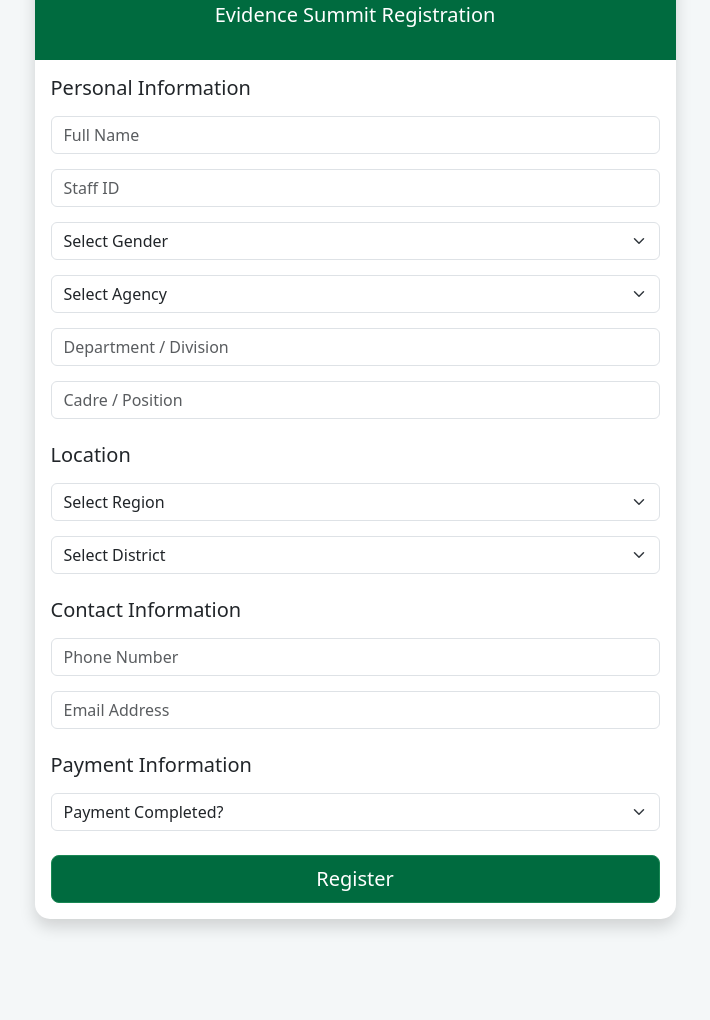
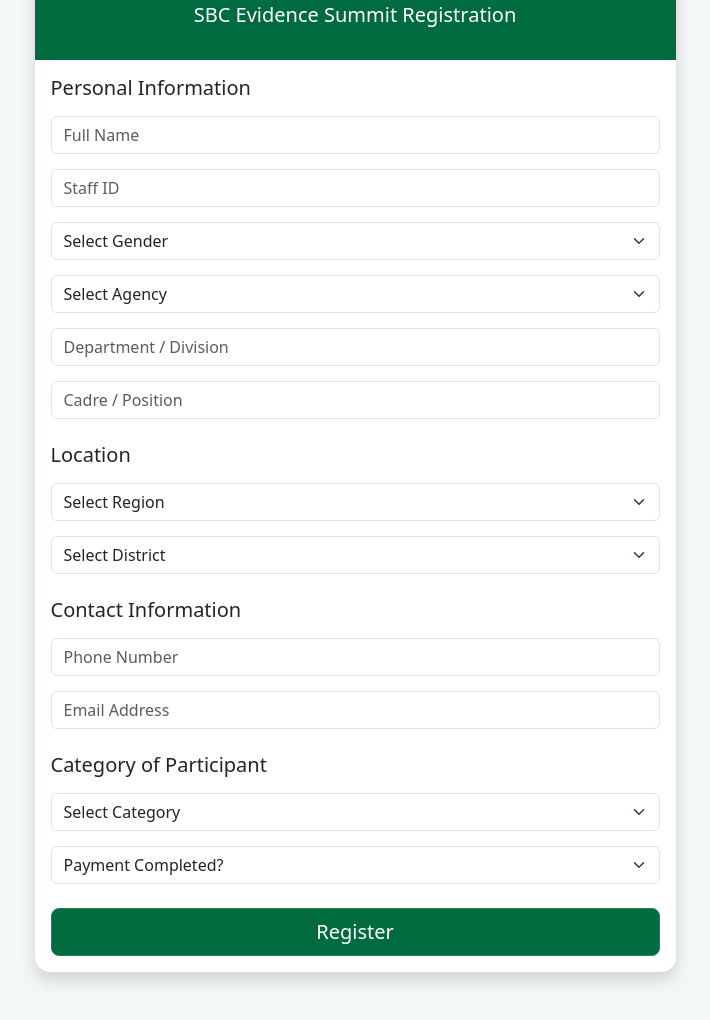
Before and after one commit to aryees36-ship-it/HPDEC2026, a plain HTML site: page register.html in a window 1280 px wide. Shown: the part 208-1228 px from the top of the page, without its empty margins (285-995 px from the left). Before the commit the page ends 1175 px from the top, so only its background shows below. Drawn offline with nearby package versions, Linux system fonts and the light colour scheme.

Commit message:
Add files via upload

```diff
--- a/register.html
+++ b/register.html
@@ -60,7 +60,7 @@ body{
 
 <h3>Health Promotion Division</h3>
 
-<h5>Evidence Summit Registration</h5>
+<h5> SBC Evidence Summit Registration</h5>
 
 </div>
 
@@ -187,7 +187,21 @@ id="email"
 placeholder="Email Address"
 required>
 
-<h5 class="mt-4 mb-3">Payment Information</h5>
+<h5 class="mt-4 mb-3">Category of Participant</h5>
+
+<select
+    class="form-select"
+    id="categoryofParticipant"
+    name="categoryofParticipant"
+    required>
+
+    <option value="">Select Category</option>
+    <option value="Health Professional">Health Professional</option>
+    <option value="Partner">Partner</option>
+    <option value="CSO">CSO</option>
+    <option value="Student">Student</option>
+
+</select>
 
 <select
 class="form-select"
@@ -196,9 +210,9 @@ required>
 
 <option value="">Payment Completed?</option>
 
-<option value="Yes">Yes</option>
+<option value="I have Paid">I have Paid</option>
 
-<option value="No">No</option>
+<option value="I havenot Paid">I havenot Paid</option>
 
 </select>
 
@@ -314,6 +328,11 @@ District:
 
 </p>
 
+<p>
+Category of Participant:
+<b id="s_categoryofParticipant"></b>
+</p>
+
 <h4
 class="text-success"
 id="successText">
@@ -326,17 +345,21 @@ width="180">
 
 </div>
 
+
 <div class="modal-footer">
 
 <button
+type="button"
 class="btn btn-success"
 onclick="downloadSlip()">
 
-Download Slip
+Download Registration Slip
 
 </button>
 
+
 <button
+type="button"
 class="btn btn-secondary"
 data-bs-dismiss="modal">
 
@@ -344,11 +367,6 @@ Close
 
 </button>
 
-</div>
-
-</div>
-
-</div>
 
 </div>
 
```
